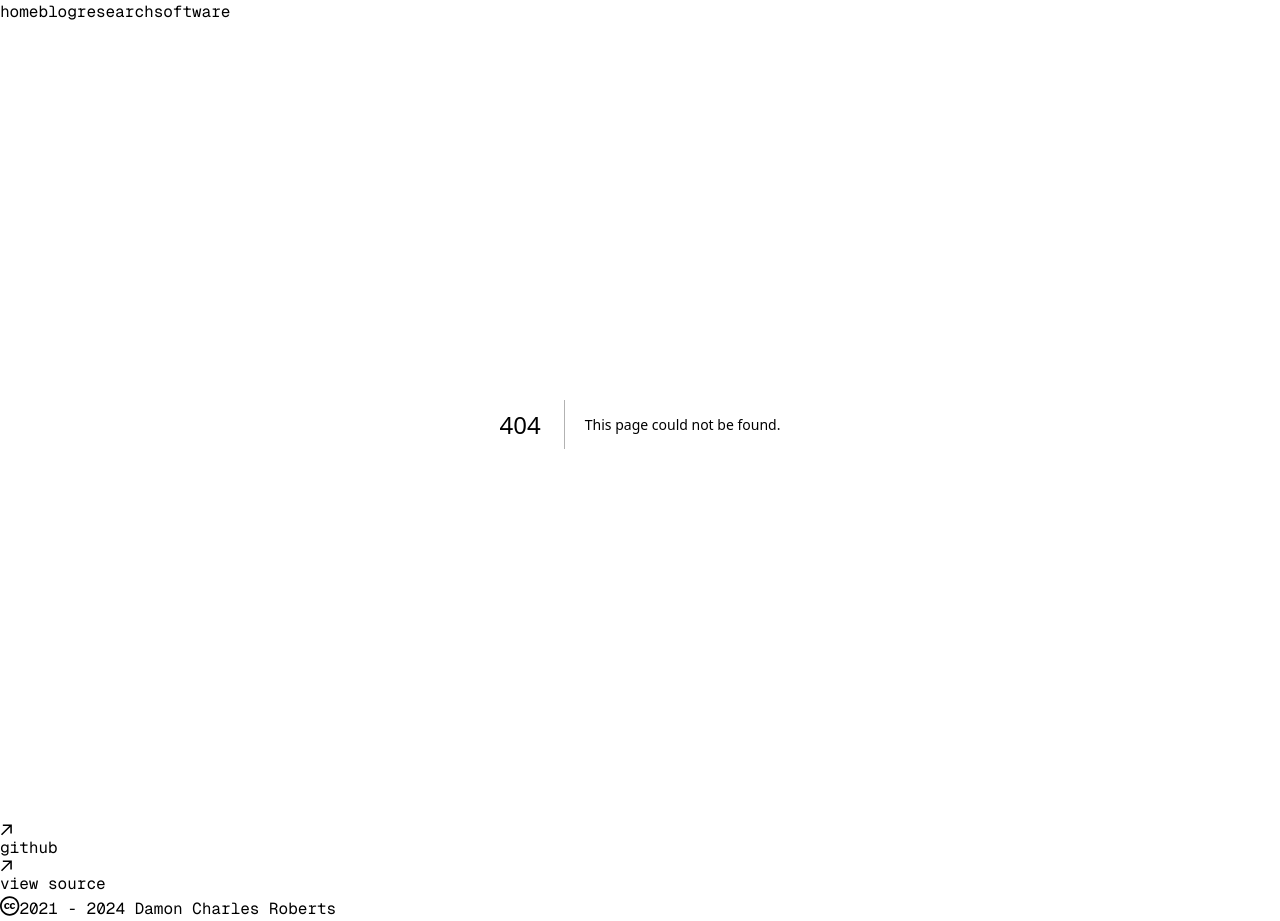
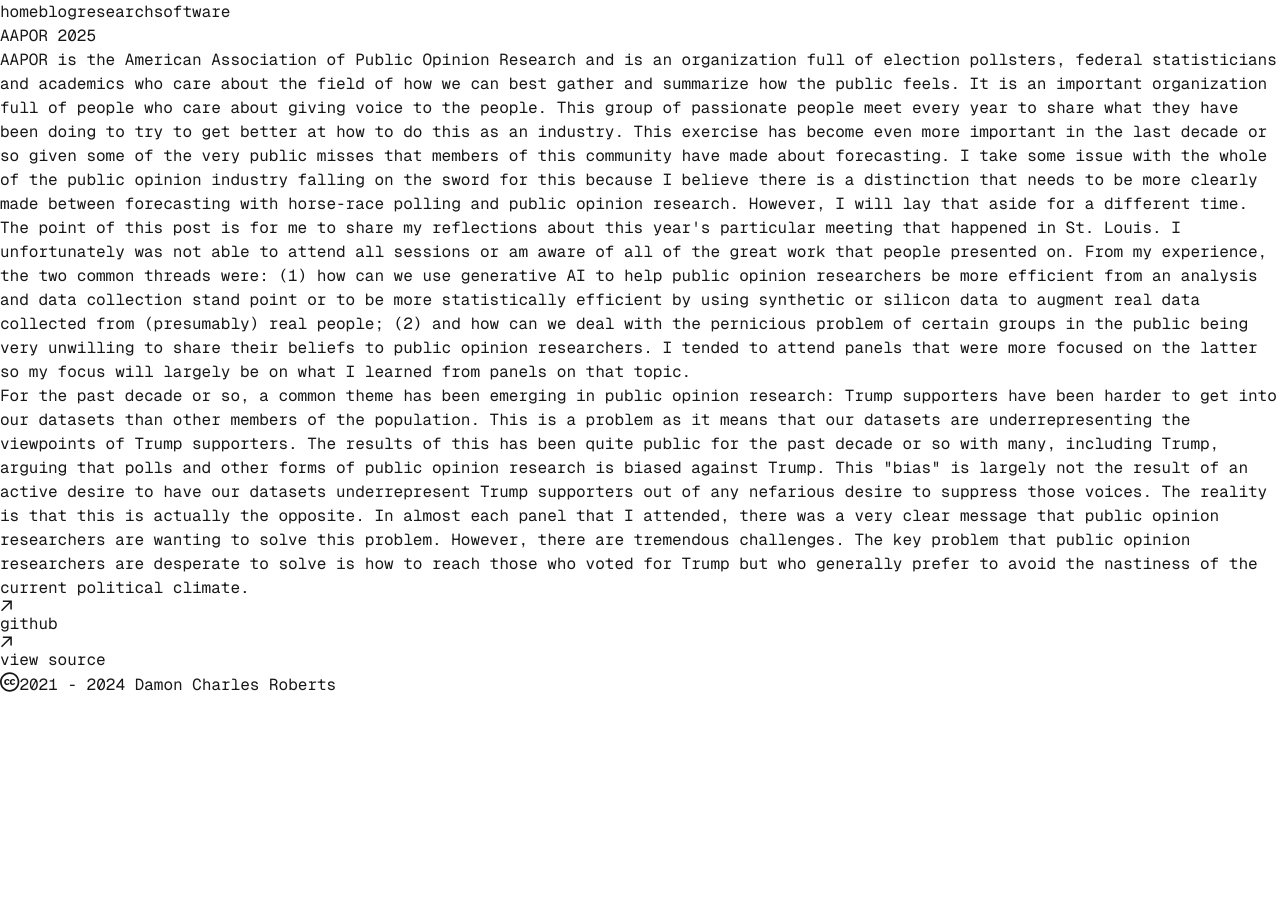
Before and after one commit to DamonCharlesRoberts/react-website, a Next.js app: page /blog/posts/aapor_25 in a window 1280 px wide. Before the commit this address had no page. After the commit the page ends 800 px from the top, so only its background shows below. Built offline with nearby package versions, Linux system fonts and the light colour scheme.

Commit message:
Drafting the aapor post. Need to figure out a way to use markdown so that I can focus on just writing the content of the post rather than code.

```diff
--- a/package.json
+++ b/package.json
@@ -17,10 +17,12 @@
     "bootstrap": "^5.3.3",
     "next": "^15.2.4",
     "plotly.js": "^3.0.1",
-    "react": "^19.0.0",
+    "react": "^19.1.0",
     "react-bootstrap": "^2.10.6",
     "react-dom": "^19.0.0",
-    "react-plotly.js": "^2.6.0"
+    "react-markdown": "^10.1.0",
+    "react-plotly.js": "^2.6.0",
+    "remark-gfm": "^4.0.1"
   },
   "devDependencies": {
     "@types/node": "^20",
--- /dev/null
+++ b/public/posts/aapor_25.md
@@ -0,0 +1,38 @@
+# AAPOR 2025
+
+AAPOR is the American Association of Public Opinion Research and is an organization
+full of election pollsters, federal statisticians and academics who care about the
+field of how we can best gather and summarize how the public feels. It is an
+important organization full of people who care about giving voice to
+the people. This group of passionate people meet every year to share what they
+have been doing to try to get better at how to do this as an industry. This exercise
+has become even more important in the last decade or so given some of the very public
+misses that members of this community have made about forecasting. I take some issue
+with the whole of the public opinion industry falling on the sword for this because
+I believe there is a distinction that needs to be more clearly made between forecasting
+with horse-race polling and public opinion research. However, I will lay that aside for
+a different time.
+
+The point of this post is for me to share my reflections about this year's particular
+meeting that happened in St. Louis. I unfortunately was not able to attend all sessions
+or am aware of all of the great work that people presented on. From my experience, the
+two common threads were: (1) how can we use generative AI to help public opinion researchers
+be more efficient from an analysis and data collection stand point or to be more
+statistically efficient by using synthetic or silicon data to augment real data collected
+from (presumably) real people; (2) and how can we deal with the pernicious problem of certain
+groups in the public being very unwilling to share their beliefs to public opinion researchers.
+I tended to attend panels that were more focused on the latter so my focus will largely be
+on what I learned from panels on that topic.
+
+For the past decade or so, a common theme has been emerging in public opinion research:
+Trump supporters have been harder to get into our datasets than other members of the population.
+This is a problem as it means that our datasets are underrepresenting the viewpoints of Trump
+supporters. The results of this has been quite public for the past decade or so with many, including
+Trump, arguing that polls and other forms of public opinion research is biased against Trump.
+This "bias" is largely not the result of an active desire to have our datasets underrepresent
+Trump supporters out of any nefarious desire to suppress those voices. The reality is
+that this is actually the opposite. In almost each panel that I attended, there was a very
+clear message that public opinion researchers are wanting to solve this problem. However, there
+are tremendous challenges. The key problem that public opinion researchers are desperate to solve
+is how to reach those who voted for Trump but who generally prefer to avoid the nastiness of
+the current political climate.
--- /dev/null
+++ b/src/app/blog/posts/aapor_25/page.tsx
@@ -0,0 +1,94 @@
+"use client";
+
+import { useState, useEffect } from "react";
+import ReactMarkdown from "react-markdown";
+
+function PostComponent () {
+    const [postContent, setPostContent] = useState("");
+    useEffect(() => {
+        fetch("/posts/aapor_25.md")
+        .then((response) => response.text())
+        .then((text) => setPostContent(text));
+    }, []);
+    return (
+        <section>
+            <ReactMarkdown>{postContent}</ReactMarkdown>
+        </section>
+    );
+}
+export default PostComponent;
+//export default function Post() {
+//    const [scrollY, setScrollY] = useState(0);
+//    // Function to handle scroll event
+//    const handleScroll = () => {
+//        setScrollY(window.scrollY);
+//    };
+//
+//    useEffect(() => {
+//        // Add scroll event listener
+//        window.addEventListener("scroll", handleScroll);
+//
+//        // Cleanup scroll event listener
+//        return () => {
+//            window.removeEventListener("scroll", handleScroll);
+//        };
+//    }, []);
+//
+//    // Function to calculate opacity based on scroll position
+//    const getOpacity = (index: number) => {
+//        // Adjusts opacity for each paragraph based on scroll position
+//        const opacity = Math.min(1, Math.max(0.3, (scrollY - index * 50) / 100));
+//        return opacity;
+//    };
+//    return (
+//        <section>
+//            <h1 className="mb-8 text-center text-2xl font-semibold tracking-tighter">
+//                AAPOR 2025
+//            </h1>
+//            <p>
+//            AAPOR is the American Association of Public Opinion Research and is an organization
+//            full of election pollsters, federal statisticians and academics who care about the
+//            field of how we can best gather and summarize how the public feels. It is an
+//            important organization full of people who care about giving voice to
+//            the people. This group of passionate people meet every year to share what they
+//            have been doing to try to get better at how to do this as an industry. This exercise
+//            has become even more important in the last decade or so given some of the very public
+//            misses that members of this community have made about forecasting. I take some issue
+//            with the whole of the public opinion industry falling on the sword for this because
+//            I believe there is a distinction that needs to be more clearly made between forecasting
+//            with horse-race polling and public opinion research. However, I will lay that aside for
+//            a different time.
+//            </p>
+//            <p
+//                style={{opacity:getOpacity(0),transition:"opacity 0.2s ease-out"}}
+//            >
+//            The point of this post is for me to share my reflections about this year's particular
+//            meeting that happened in St. Louis. I unfortunately was not able to attend all sessions
+//            or am aware of all of the great work that people presented on. From my experience, the
+//            two common threads were: (1) how can we use generative AI to help public opinion researchers
+//            be more efficient from an analysis and data collection stand point or to be more
+//            statistically efficient by using synthetic or silicon data to augment real data collected
+//            from (presumably) real people; (2) and how can we deal with the pernicious problem of certain
+//            groups in the public being very unwilling to share their beliefs to public opinion researchers.
+//            I tended to attend panels that were more focused on the latter so my focus will largely be
+//            on what I learned from panels on that topic.
+//            </p>
+//            <p
+//                style={{opacity:getOpacity(1),transition:"opacity 0.2s ease-out"}}
+//            >
+//            For the past decade or so, a common theme has been emerging in public opinion research:
+//            Trump supporters have been harder to get into our datasets than other members of the population.
+//            This is a problem as it means that our datasets are underrepresenting the viewpoints of Trump
+//            supporters. The results of this has been quite public for the past decade or so with many, including
+//            Trump, arguing that polls and other forms of public opinion research is biased against Trump.
+//            This "bias" is largely not the result of an active desire to have our datasets underrepresent
+//            Trump supporters out of any nefarious desire to suppress those voices. The reality is
+//            that this is actually the opposite. In almost each panel that I attended, there was a very
+//            clear message that public opinion researchers are wanting to solve this problem. However, there
+//            are tremendous challenges. The key problem that public opinion researchers are desperate to solve
+//            is how to reach those who voted for Trump but who generally prefer to avoid the nastiness of
+//            the current political climate.
+//            </p>
+//        </section>
+//    );
+//}
```
Also changed, not shown: 1 other file (tests, documents, lock files or other folders).
